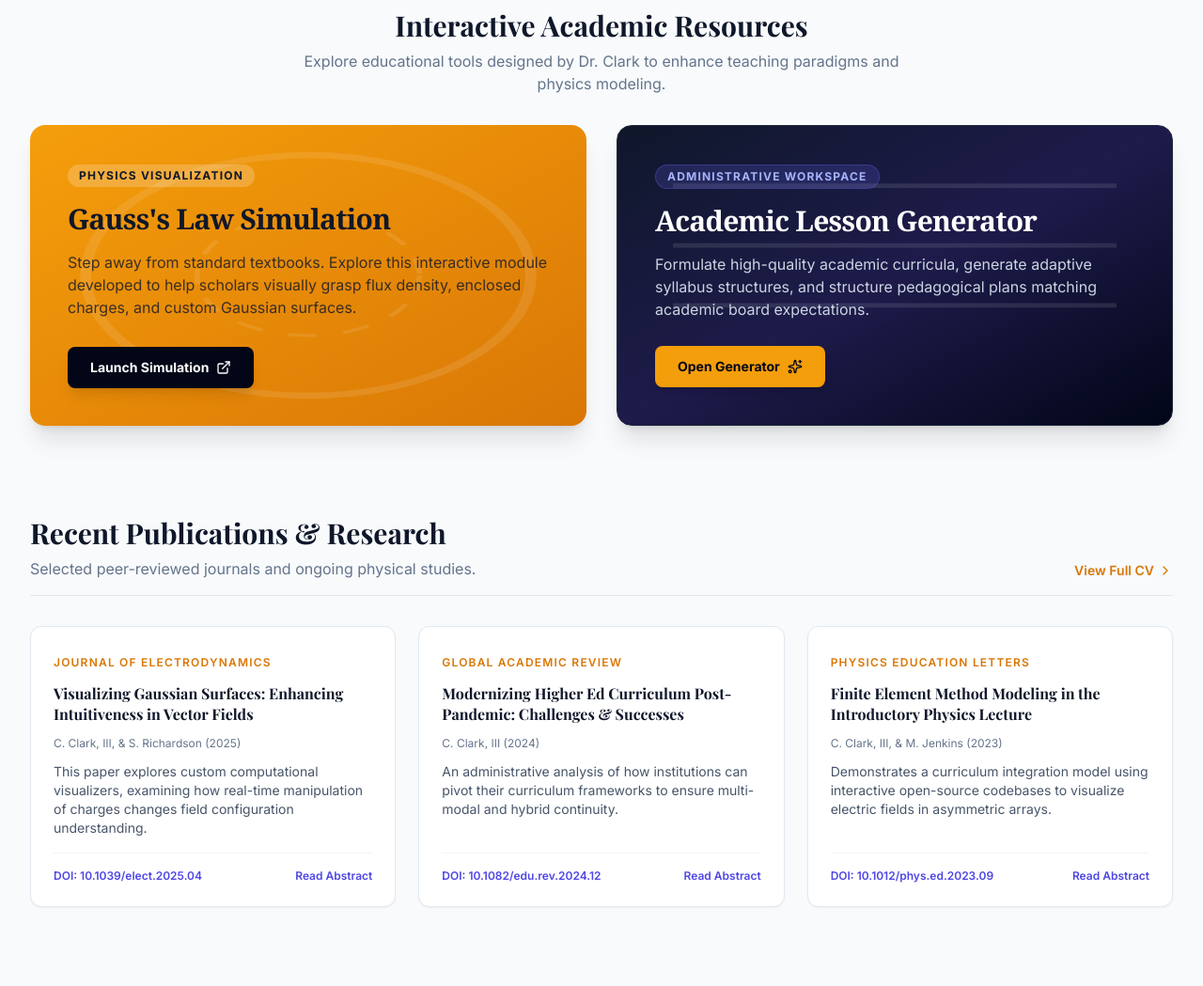
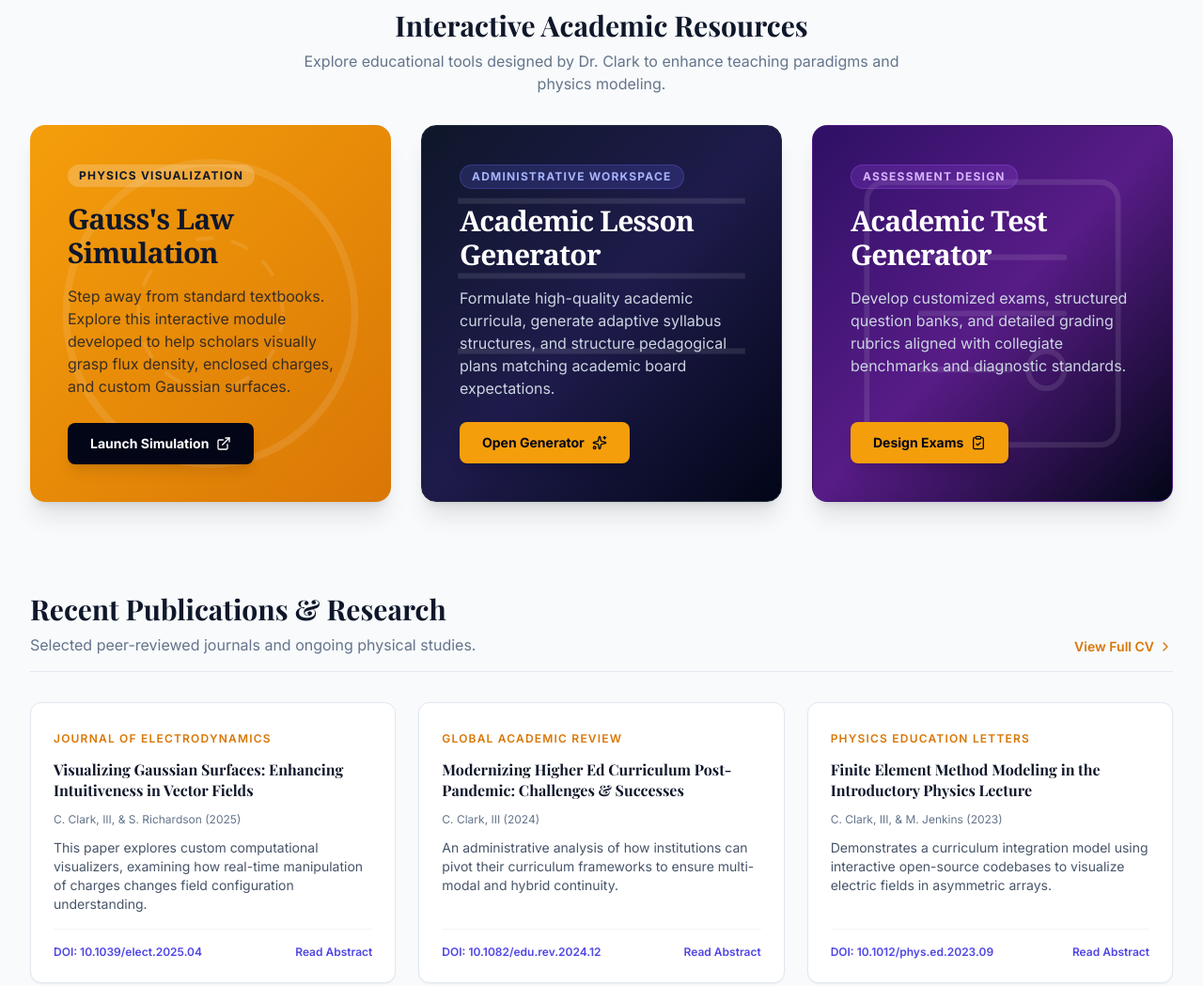
Before and after one commit to baclarkiii/ai, a plain HTML site: page index.html in a window 1280 px wide. Shown: the part 1920-2969 px from the top of the page at 94% size. Drawn offline with nearby package versions, Linux system fonts and the light colour scheme; a web font is replaced by a local one.

Commit message:
Update index.html

```diff
--- a/index.html
+++ b/index.html
@@ -295,7 +295,7 @@
                 <p class="text-slate-500">Explore educational tools designed by Dr. Clark to enhance teaching paradigms and physics modeling.</p>
             </div>
 
-            <div class="grid grid-cols-1 lg:grid-cols-2 gap-8">
+            <div class="grid grid-cols-1 md:grid-cols-2 lg:grid-cols-3 gap-8">
                 <!-- Gauss's Law Module Card -->
                 <div class="relative bg-gradient-to-br from-amber-500 to-amber-600 rounded-2xl shadow-xl overflow-hidden text-slate-900 p-8 sm:p-10 flex flex-col justify-between min-h-[320px] transform hover:scale-[1.01] transition-all">
                     <div class="absolute inset-0 opacity-10 pointer-events-none">
@@ -345,6 +345,34 @@
                         <a href="lessongen.html" class="inline-flex items-center space-x-2 px-6 py-3 bg-amber-500 hover:bg-amber-600 text-slate-950 hover:scale-105 transform active:scale-95 font-bold rounded-lg shadow-lg transition-all text-sm">
                             <span>Open Generator</span>
                             <i data-lucide="sparkles" class="w-4 h-4"></i>
+                        </a>
+                    </div>
+                </div>
+
+                <!-- Academic Test Generator Card -->
+                <div class="relative bg-gradient-to-br from-violet-950 via-purple-900 to-slate-950 rounded-2xl shadow-xl overflow-hidden text-white p-8 sm:p-10 flex flex-col justify-between min-h-[320px] border border-purple-900/50 transform hover:scale-[1.01] transition-all">
+                    <div class="absolute inset-0 opacity-10 pointer-events-none">
+                        <svg class="w-full h-full" xmlns="http://www.w3.org/2000/svg" viewBox="0 0 100 100" preserveAspectRatio="none">
+                            <rect x="15" y="15" width="70" height="70" rx="5" stroke="white" stroke-width="1.5" fill="none"/>
+                            <path d="M30 35 L70 35 M30 50 L70 50 M30 65 L55 65" stroke="white" stroke-width="1.5" stroke-linecap="round" fill="none"/>
+                            <circle cx="65" cy="65" r="5" stroke="white" stroke-width="1.5" fill="none"/>
+                        </svg>
+                    </div>
+                    <div class="relative z-10 space-y-4">
+                        <span class="inline-block bg-purple-500/20 border border-purple-500/30 text-purple-300 px-3 py-1 rounded-full text-xs font-bold tracking-widest uppercase">
+                            Assessment Design
+                        </span>
+                        <h3 class="text-2xl sm:text-3xl font-extrabold tracking-tight font-serif">
+                            Academic Test Generator
+                        </h3>
+                        <p class="text-slate-300 text-sm sm:text-base leading-relaxed">
+                            Develop customized exams, structured question banks, and detailed grading rubrics aligned with collegiate benchmarks and diagnostic standards.
+                        </p>
+                    </div>
+                    <div class="relative z-10 pt-6">
+                        <a href="testgen.html" class="inline-flex items-center space-x-2 px-6 py-3 bg-amber-500 hover:bg-amber-600 text-slate-950 hover:scale-105 transform active:scale-95 font-bold rounded-lg shadow-lg transition-all text-sm">
+                            <span>Design Exams</span>
+                            <i data-lucide="clipboard-check" class="w-4 h-4"></i>
                         </a>
                     </div>
                 </div>
@@ -511,6 +539,7 @@
                     <li><a href="#publications" class="hover:text-amber-400 transition-colors">Physics Research</a></li>
                     <li><a href="gausslaw.html" class="text-amber-400 hover:underline">Gauss's Law Module</a></li>
                     <li><a href="lessongen.html" class="text-amber-400 hover:underline">Lesson Plan Generator</a></li>
+                    <li><a href="testgen.html" class="text-amber-400 hover:underline">Test Generator</a></li>
                 </ul>
             </div>
 
```
